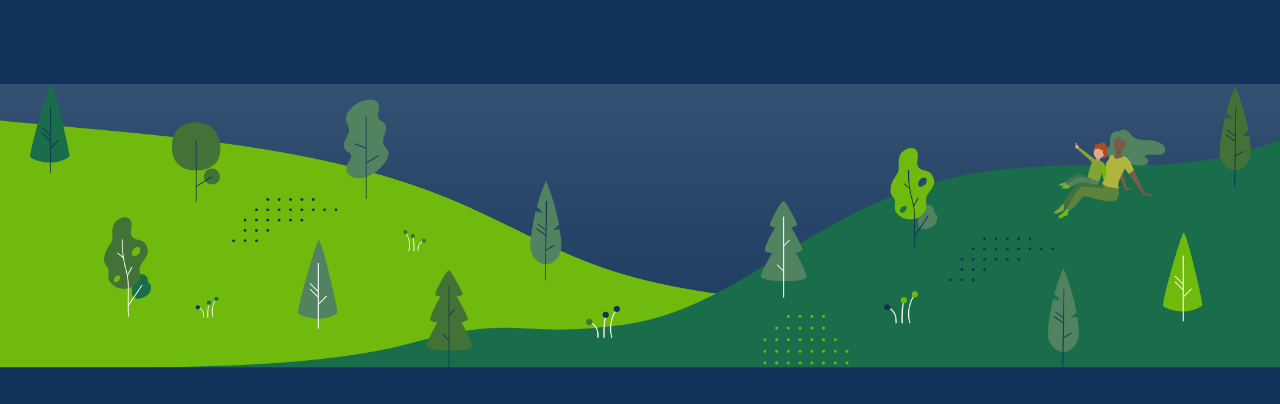
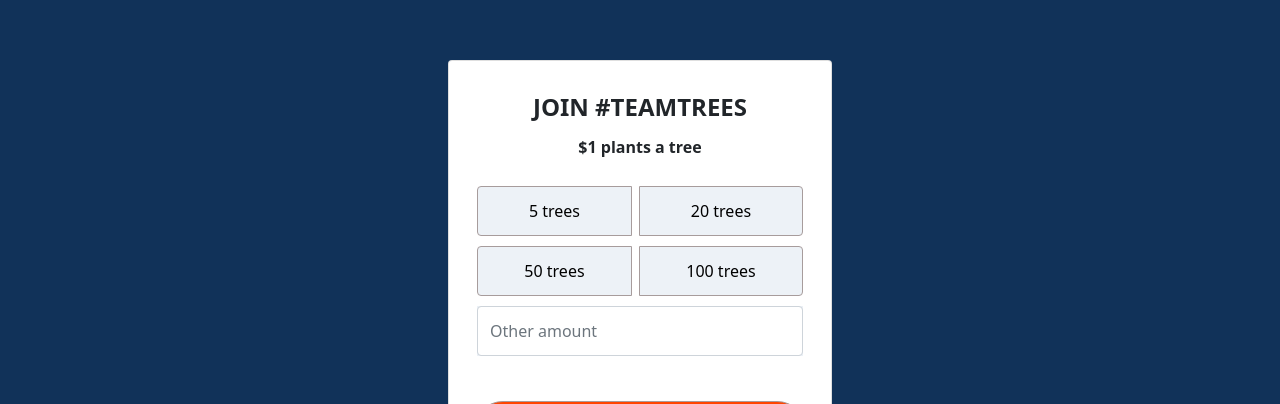
Before and after one commit to rohitchivu/teamtrees, an Angular app: page / in a window 1280 px wide. Shown: the part 2396-2800 px from the top of the page. Built offline with nearby package versions, Linux system fonts and the light colour scheme.

Commit message:
donation card component

```diff
--- a/src/app/card/card.component.css
+++ b/src/app/card/card.component.css
@@ -0,0 +1,46 @@
+.card {
+    display: block;
+    margin-left: auto;
+    margin-right: auto;
+    width: 24rem;
+}
+
+.card-body {
+
+    margin-left: auto;
+    margin-right: auto;
+}
+
+.btn {
+    background-color: rgb(237,242,247);
+    margin-top: 5px;
+    margin-bottom: 5px;
+    border-style: solid;
+    border-color: rgb(167, 156, 156);
+    color: black;
+    height: 50px;
+}
+
+.space {
+    width: 100%;
+}
+
+.card-title {
+    align-content: center;
+}
+
+.input-group {
+    margin-top: 5px;
+    background-color: rgb(237,242,247);
+}
+
+.btn-next {
+    background-color: orangered;
+    color: white;
+    border-radius: 30px;
+    height: 60px;
+}
+
+.input-group {
+    height: 50px;
+}
--- a/src/app/card/card.component.html
+++ b/src/app/card/card.component.html
@@ -0,0 +1,27 @@
+<div class="card">
+  <div class="card-body flex">
+    <h4 class="card-title text-center fw-bold my-3">JOIN #TEAMTREES</h4>
+    <h6 class="card-subtitle mb-2 text-center fw-bold my-3 pb-3">$1 plants a tree</h6>
+
+
+
+    <div class="container">
+        <div class="btn-group gap-2 space rounded" role = "group">
+          <button type="button" class="btn btn-primary ">5 trees</button>
+          <button type="button" class="btn btn-primary ">20 trees</button>
+        </div>
+        <div class="btn-group gap-2 space rounded-left rounded-right" role = "group">
+          <button type="button" class="btn btn-primary">50 trees</button>
+          <button type="button" class="btn btn-primary">100 trees</button>
+        </div>
+        <div class="input-group mb-3">
+          <input type="text" class="form-control" placeholder="Other amount" aria-label="Other amount" aria-describedby="basic-addon1">
+        </div>
+    </div>
+
+    <div class="d-grid mx-2 pt-4">
+    <button type="button" class="btn btn-next fw-bold">Next</button>
+  </div>
+
+    <div>
+  </div>
--- /dev/null
+++ b/src/app/leaderboard/donor.model.ts
@@ -0,0 +1,4 @@
+
+export class DonorCard {
+
+}
--- a/src/app/sidebar/sidebar.component.html
+++ b/src/app/sidebar/sidebar.component.html
@@ -1,5 +1,6 @@
-<!-- Side navigation -->
-<div class="sidenav">
+
+<!--
+  <div class="sidenav">
     <a href="#">HOME</a>
     <a href="#">JOIN #TEAMTREES</a>
     <a href="#">LEADERBOARD</a>
@@ -8,7 +9,7 @@
     <a href="#">STORE</a>
   </div>
 
-  <!-- Page content -->
   <div class="main">
     ...
   </div>
+-->
```
Also changed, not shown: src/app/leaderboard/leaderboard.component.ts (added, +11 -0 lines), src/app/leaderboard/leaderboard.component.html (added), src/app/sidebar/sidebar.component.css (indentation only).
